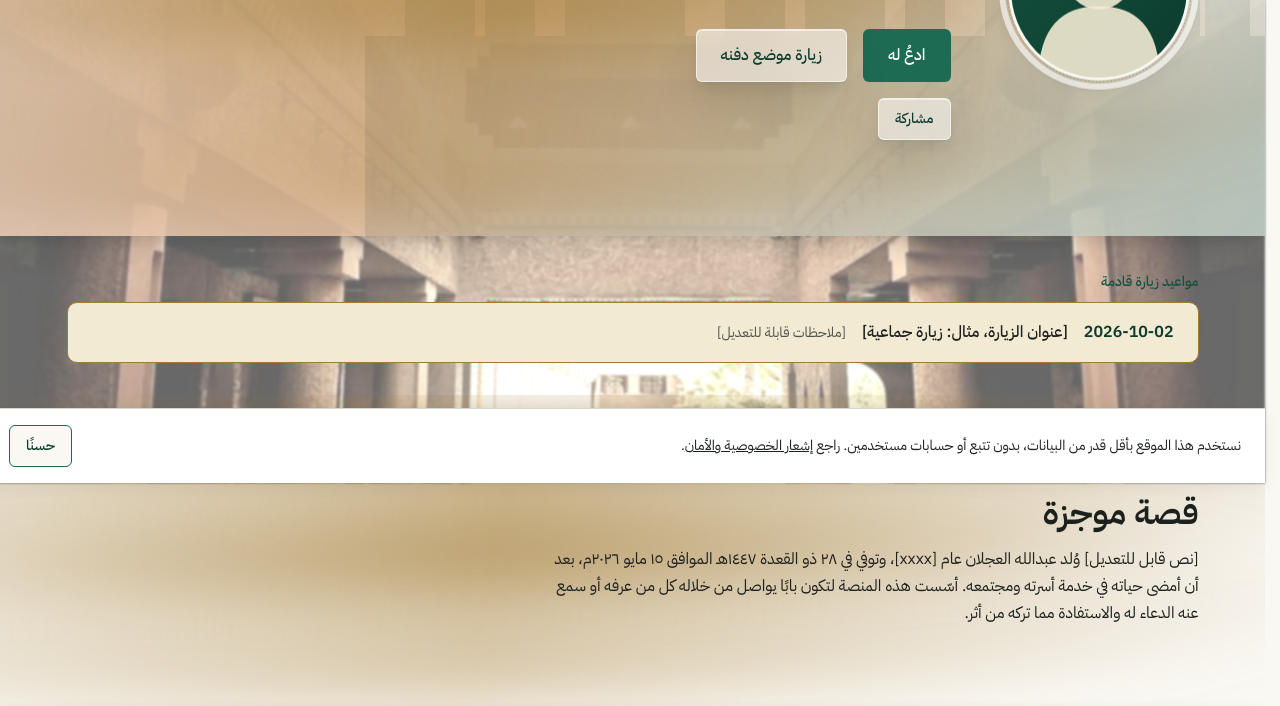
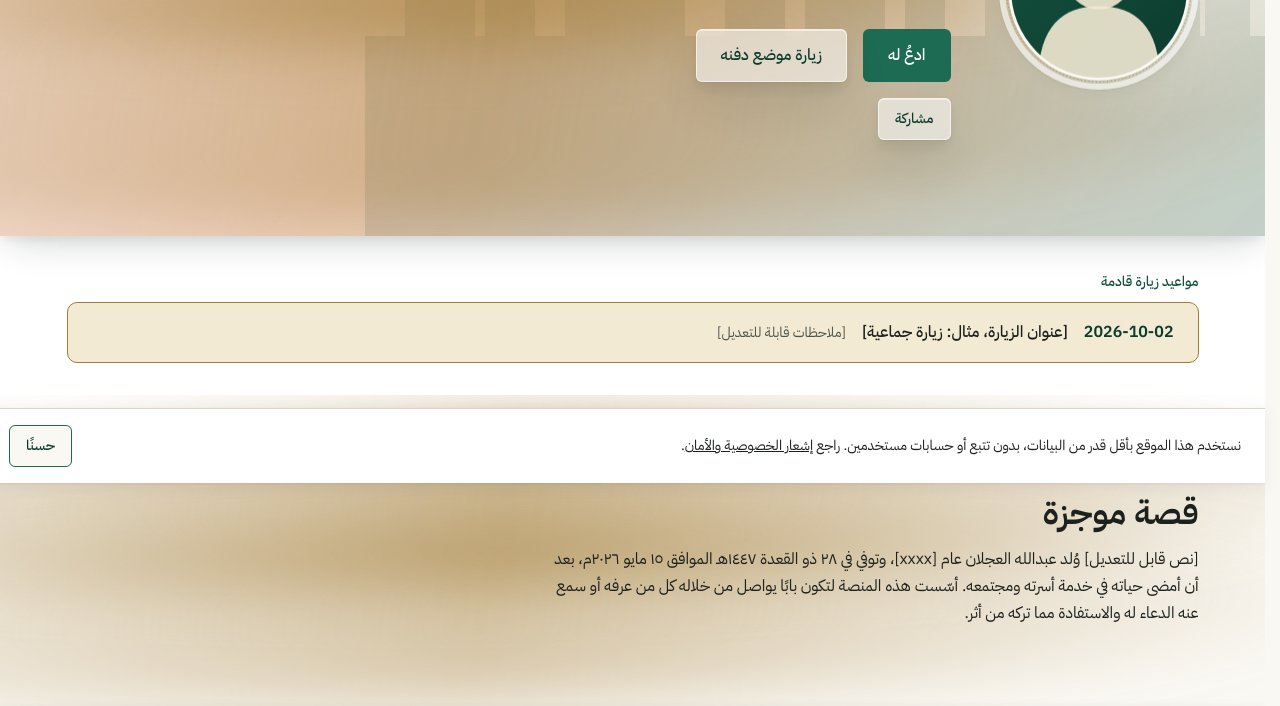
Before and after one commit to sriharsh-2003/Father-Charity-Site, a website: page index.html in a window 1280 px wide. Shown: the part 317-1023 px from the top of the page. Drawn offline with Linux system fonts and the light colour scheme; no server answers.

Commit message:
Increase opacity from 0.3 to 0.80

```diff
--- a/assets/css/main.css
+++ b/assets/css/main.css
@@ -98,7 +98,7 @@ html.no-photo-backdrop .page-backdrop { display: none; }
      faint to register as an intentional background at all. If this swings
      too far the other way, it's this one number to move back toward
      0.5-0.6 for a middle ground. */
-  opacity: 0.3;
+  opacity: 0.80;
 }
 
 /* Respect reduced motion */
```
